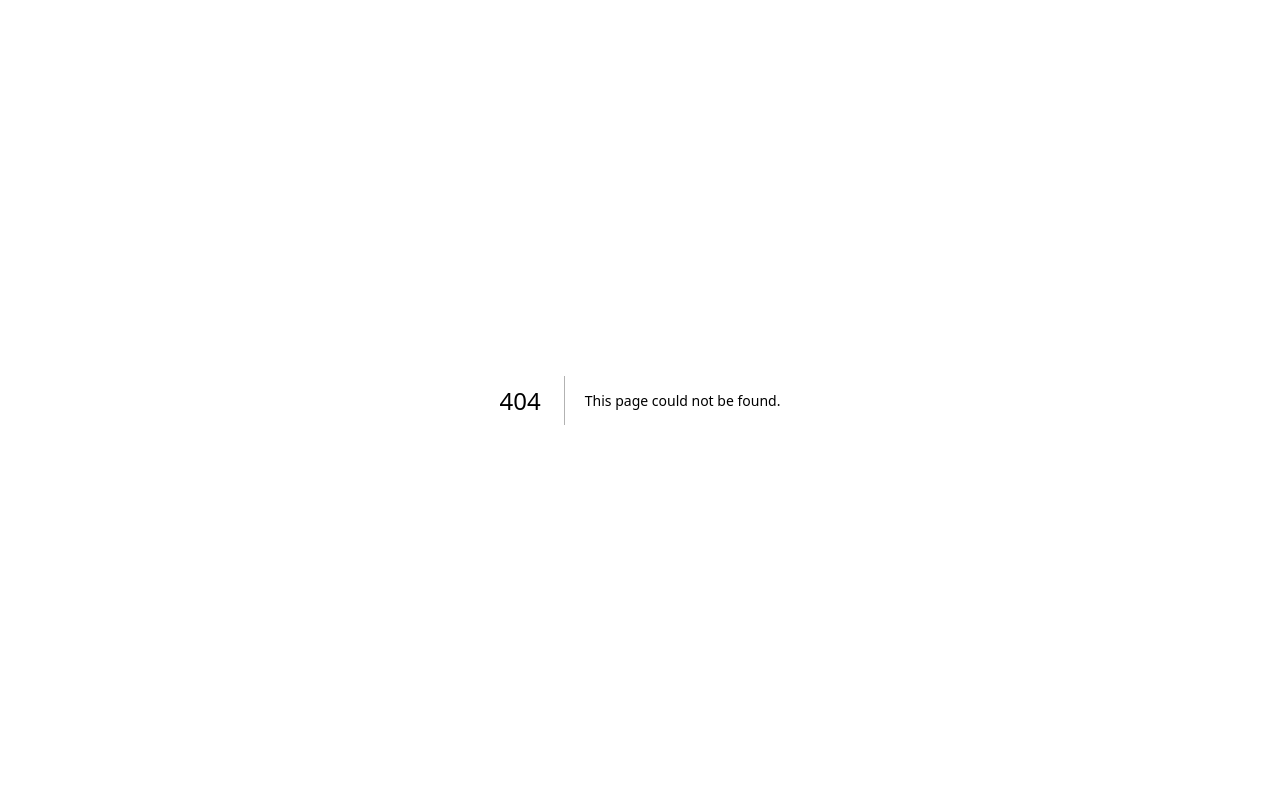
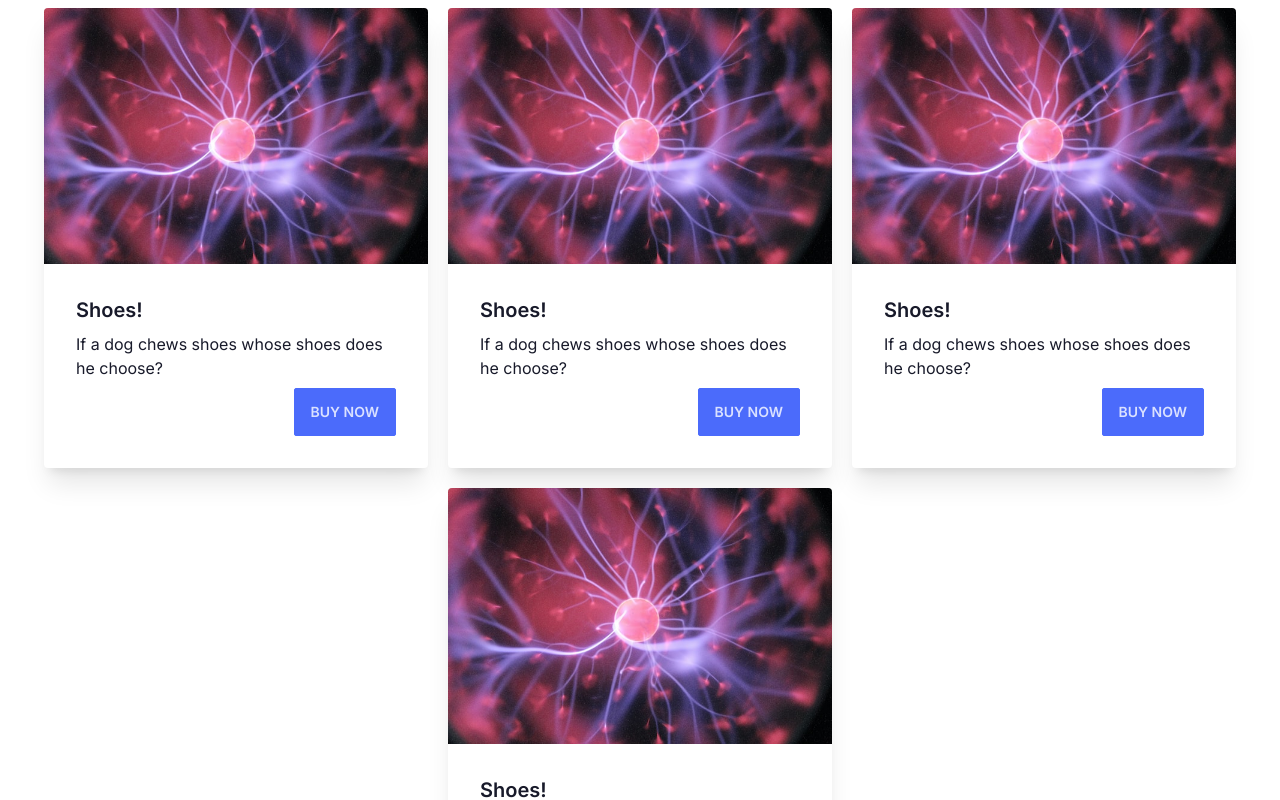
Before and after one commit to swapnil0601/cardify, a Next.js app in the folder client/: page /deck in a window 1280 px wide. Before the commit this address had no page. Shown: the top 800 px of the page. Built offline with nearby package versions, Linux system fonts and the light colour scheme.

Commit message:
Tried Deck Design

```diff
--- a/client/package.json
+++ b/client/package.json
@@ -11,6 +11,7 @@
   "dependencies": {
     "@reduxjs/toolkit": "^1.9.5",
     "autoprefixer": "10.4.14",
+    "daisyui": "^2.51.6",
     "eslint": "8.41.0",
     "eslint-config-next": "13.4.4",
     "next": "13.4.4",
--- /dev/null
+++ b/client/src/app/deck/page.js
@@ -0,0 +1,14 @@
+"use client";
+
+import Deck from "@/components/Deck";
+
+export default function deckPage() {
+  return (
+    <div className="container flex justify-center align-middle h-auto flex-wrap p-2 gap-5">
+      <Deck />
+      <Deck />
+      <Deck />
+      <Deck />
+    </div>
+  );
+}
--- a/client/src/app/login/page.js
+++ b/client/src/app/login/page.js
@@ -1,11 +1,11 @@
-import React from 'react'
+import React from "react";
 
 const login = () => {
   return (
     <div>
+      <h1>Deck</h1>
+    </div>
+  );
+};
 
-    </div>
-  )
-}
-
-export default login
+export default login;
--- a/client/src/app/page.js
+++ b/client/src/app/page.js
@@ -1,3 +1,5 @@
+"use client";
+
 export default function Home() {
   return <></>;
 }
--- /dev/null
+++ b/client/src/components/Deck.js
@@ -0,0 +1,22 @@
+"use client";
+import React, { useState } from "react";
+import scienceImg from "../assets/images/science.jpg";
+import Image from "next/image";
+export default function Deck() {
+  return (
+    <div>
+      <div className="card w-96 bg-base-100 shadow-xl">
+        <figure>
+          <Image src={scienceImg} alt="science" height={300} />
+        </figure>
+        <div class="card-body">
+          <h2 class="card-title">Shoes!</h2>
+          <p>If a dog chews shoes whose shoes does he choose?</p>
+          <div class="card-actions justify-end">
+            <button class="btn btn-primary">Buy Now</button>
+          </div>
+        </div>
+      </div>
+    </div>
+  );
+}
--- a/client/tailwind.config.js
+++ b/client/tailwind.config.js
@@ -1,18 +1,21 @@
 /** @type {import('tailwindcss').Config} */
 module.exports = {
   content: [
-    './src/pages/**/*.{js,ts,jsx,tsx,mdx}',
-    './src/components/**/*.{js,ts,jsx,tsx,mdx}',
-    './src/app/**/*.{js,ts,jsx,tsx,mdx}',
+    "./src/pages/**/*.{js,ts,jsx,tsx,mdx}",
+    "./src/components/**/*.{js,ts,jsx,tsx,mdx}",
+    "./src/app/**/*.{js,ts,jsx,tsx,mdx}",
   ],
   theme: {
     extend: {
       backgroundImage: {
-        'gradient-radial': 'radial-gradient(var(--tw-gradient-stops))',
-        'gradient-conic':
-          'conic-gradient(from 180deg at 50% 50%, var(--tw-gradient-stops))',
+        "gradient-radial": "radial-gradient(var(--tw-gradient-stops))",
+        "gradient-conic":
+          "conic-gradient(from 180deg at 50% 50%, var(--tw-gradient-stops))",
       },
     },
   },
-  plugins: [],
-}
+  plugins: [require("daisyui")],
+  daisyui: {
+    themes: ["corporate"],
+  },
+};
```
Also changed, not shown: client/src/assets/images/science.jpg (added).
